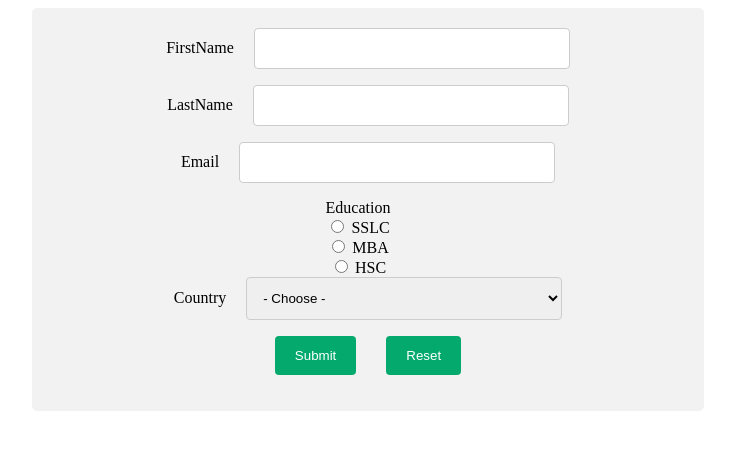
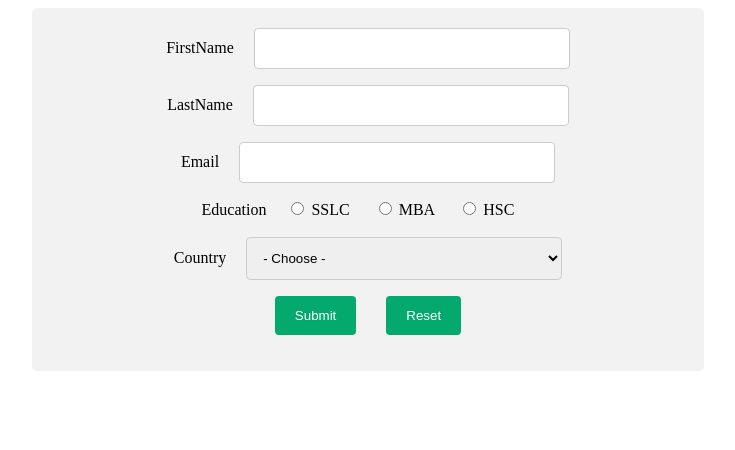
Before and after one commit to ShobiAJ/angular-ivy-h5bwnz, an Angular app: page / in a window 1280 px wide. Shown: the top 450 px of the page, without its empty margins (272-1007 px from the left). Built offline with nearby package versions, Linux system fonts and the light colour scheme.

Commit message:
2 files modified

```diff
--- a/src/app/app.component.html
+++ b/src/app/app.component.html
@@ -57,13 +57,28 @@
         >Field is required</small
       >
     </div>
-    <div>
-    <label>Education</label>
-    <div *ngFor="let item of education">
-      <input type="radio" name="education" value="{{item.name}}" ngModel required #educations="ngModel"/>
-      <label for="{{item.name}}"> {{item.name}} </label>
-    </div>
-    </div>
+
+    <div class="form-group">
+    <label >Education</label>
+      <span *ngFor="let item of education">
+        <input
+          type="radio"
+          name="education"
+          value="{{ item.name }}"
+          ngModel
+          required
+          #educations="ngModel"
+        />
+        <label for="{{ item.name }}"> {{ item.name }} </label>
+      </span>
+      <span *ngIf="myForm.submitted && myForm.form.controls.education.errors">
+        <small
+          *ngIf="myForm.form.controls.education.errors?.required"
+          class="not-valid"
+          >Select any value</small
+        >
+      </span>
+    </div><br>
 
     <div class="form-group">
       <label>Country</label>
--- a/src/app/app.component.ts
+++ b/src/app/app.component.ts
@@ -15,7 +15,7 @@ export class AppComponent  {
 
   onSubmit(value) {
     console.log('hi');
-    console.log(value.value);
+    console.log(value);
   }
 
   onReset(form: NgForm) {
```
